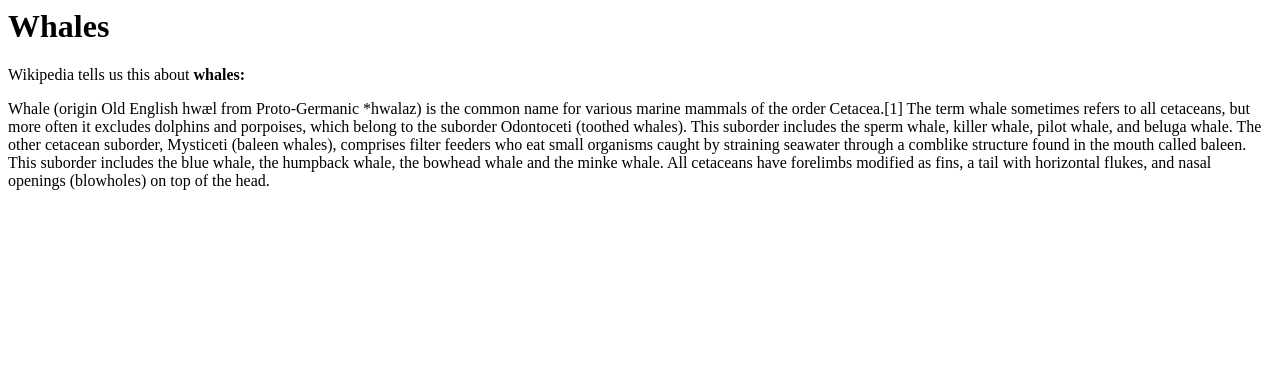
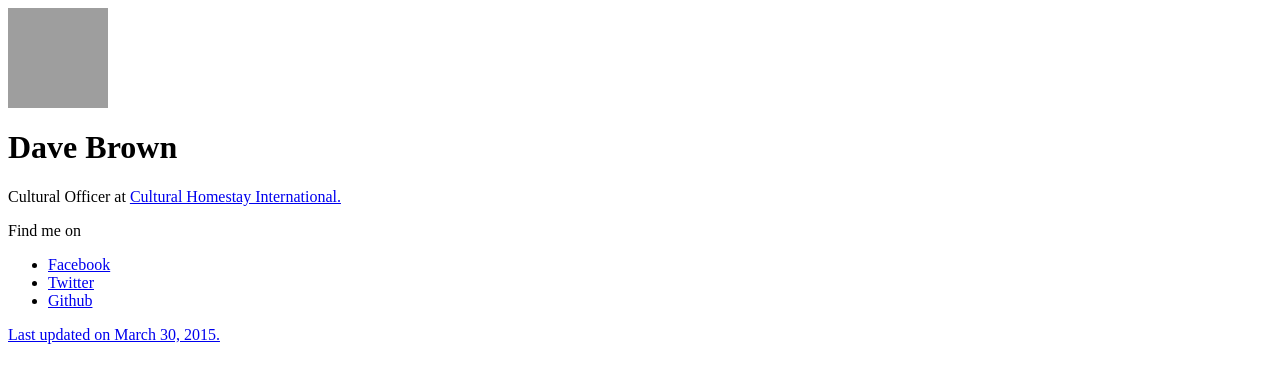
Before and after one commit to bdave76/fewd-30, a plain HTML site: page index.html in a window 1280 px wide. Drawn offline with Linux system fonts and the light colour scheme; grey boxes are pictures that could not be loaded.

Commit message:
Homework1-push1

```diff
--- a/index.html
+++ b/index.html
@@ -1,16 +1,21 @@
+<header>
+  <img src="https://graph.facebook.com/bdave/picture?width=300&height=300" width="100" height="100">
 
-<html>
-  <head>
-    <title>Whales Homework!</title>
-  </head>
-  <body>
-    <header>
-      <h1>Whales</h1>
-    </header>
-    <main>
-    <p> Wikipedia tells us this about<strong> whales:</strong></p>
+  <h1>Dave Brown</h1>
+</header>
 
-    <p> Whale (origin Old English hwæl from Proto-Germanic *hwalaz) is the common name for various marine mammals of the order Cetacea.[1] The term whale sometimes refers to all cetaceans, but more often it excludes dolphins and porpoises, which belong to the suborder Odontoceti (toothed whales). This suborder includes the sperm whale, killer whale, pilot whale, and beluga whale. The other cetacean suborder, Mysticeti (baleen whales), comprises filter feeders who eat small organisms caught by straining seawater through a comblike structure found in the mouth called baleen. This suborder includes the blue whale, the humpback whale, the bowhead whale and the minke whale. All cetaceans have forelimbs modified as fins, a tail with horizontal flukes, and nasal openings (blowholes) on top of the head.</p>
+  <main>
 
-  </body>
-</html>
+    <p>Cultural Officer at <a href="http://chinet.org">Cultural Homestay International.</a></p>
+    <p>Find me on</p>
+
+    <ul>
+      <li><a href="http://facebook.com/bdave">Facebook</a></li>
+      <li><a href="http://twitter.com/nworbevad">Twitter</a></li>
+      <li><a href="http://github.com/bdave76"</a>Github</li>
+    </ul>
+</main>
+
+<footer>
+  Last updated on March 30, 2015.
+</footer>
```
Also changed, not shown: homework-1.html (added, +16 -0 lines).
